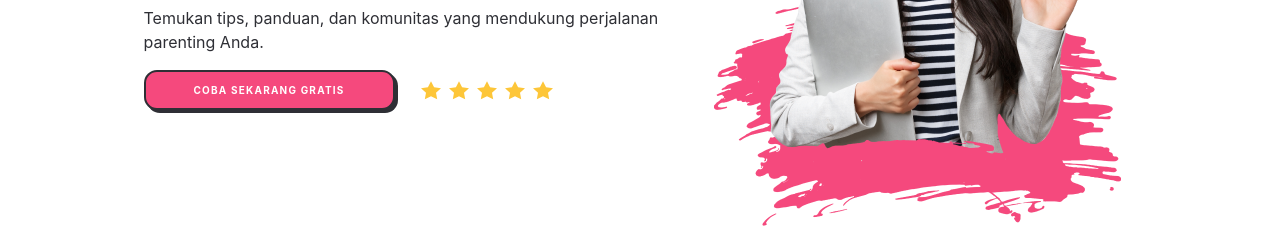
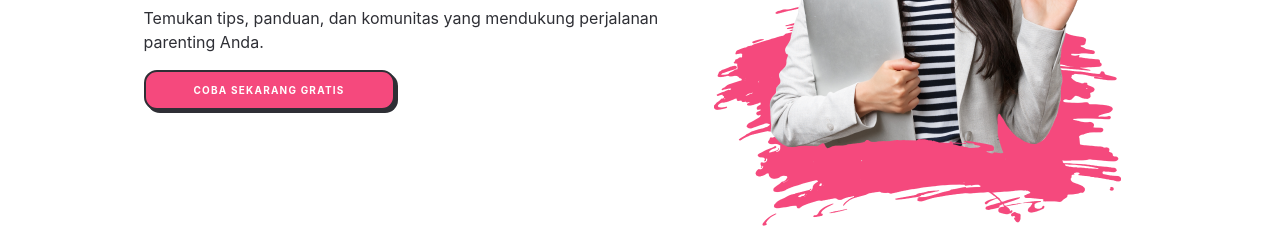
Before and after one commit to hasbihz24/HiBund-fe, a React (Vite) app in the folder HiBund-app/: page / in a window 1280 px wide. Shown: the part 364-592 px from the top of the page. Built offline with nearby package versions, Linux system fonts and the light colour scheme.

Commit message:
Add Introduction

```diff
--- a/HiBund-app/src/components/beranda/jumbotron-left.tsx
+++ b/HiBund-app/src/components/beranda/jumbotron-left.tsx
@@ -5,7 +5,7 @@ function JumbotronLeft(){
         <h4 className="font-jumbotron font-pink mt-n3">Generasi Hebat Bangsa!</h4>
         <p className="font-black fs-6">Temukan tips, panduan, dan komunitas yang mendukung perjalanan parenting Anda.</p>
         <form className="d-flex">
-          <button className="btn btn-pink pt-2 pb-2 px-5 text-uppercase font-coba" type="submit">Coba Sekarang GRATIS</button> <img className="ms-4" src="star.svg" />
+          <button className="btn btn-pink pt-2 pb-2 px-5 text-uppercase font-coba" type="submit">Coba Sekarang GRATIS</button>
         </form>
         </div>
     )
```
